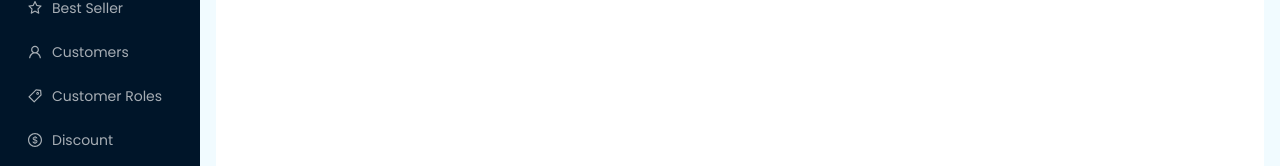
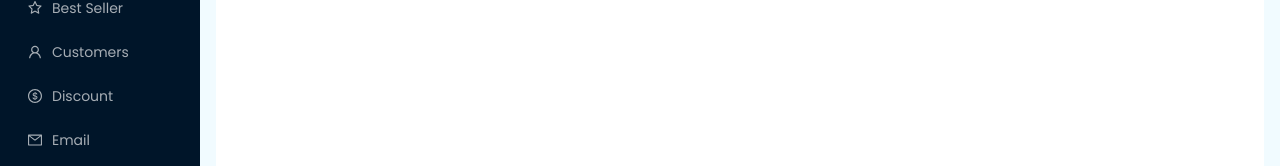
Before and after one commit to Shery2k3/Skyblue-Admin, a React (Vite) app: page / in a window 1280 px wide. Shown: the part 359-525 px from the top of the page. Built offline with nearby package versions, Linux system fonts and the light colour scheme.

Commit message:
customer route changed

```diff
--- a/src/Components/RouteItems/RouteItems.jsx
+++ b/src/Components/RouteItems/RouteItems.jsx
@@ -48,12 +48,7 @@ const routeItems = [
   {
     key: "7",
     icon: <UserOutlined />,
-    label: <Link to="/customers">Customers</Link>,
-  },
-  {
-    key: "8",
-    icon: <TagOutlined />,
-    label: <Link to="/customer-roles">Customer Roles</Link>,
+    label: <Link to="/customer">Customers</Link>,
   },
   {
     key: "9",
```
